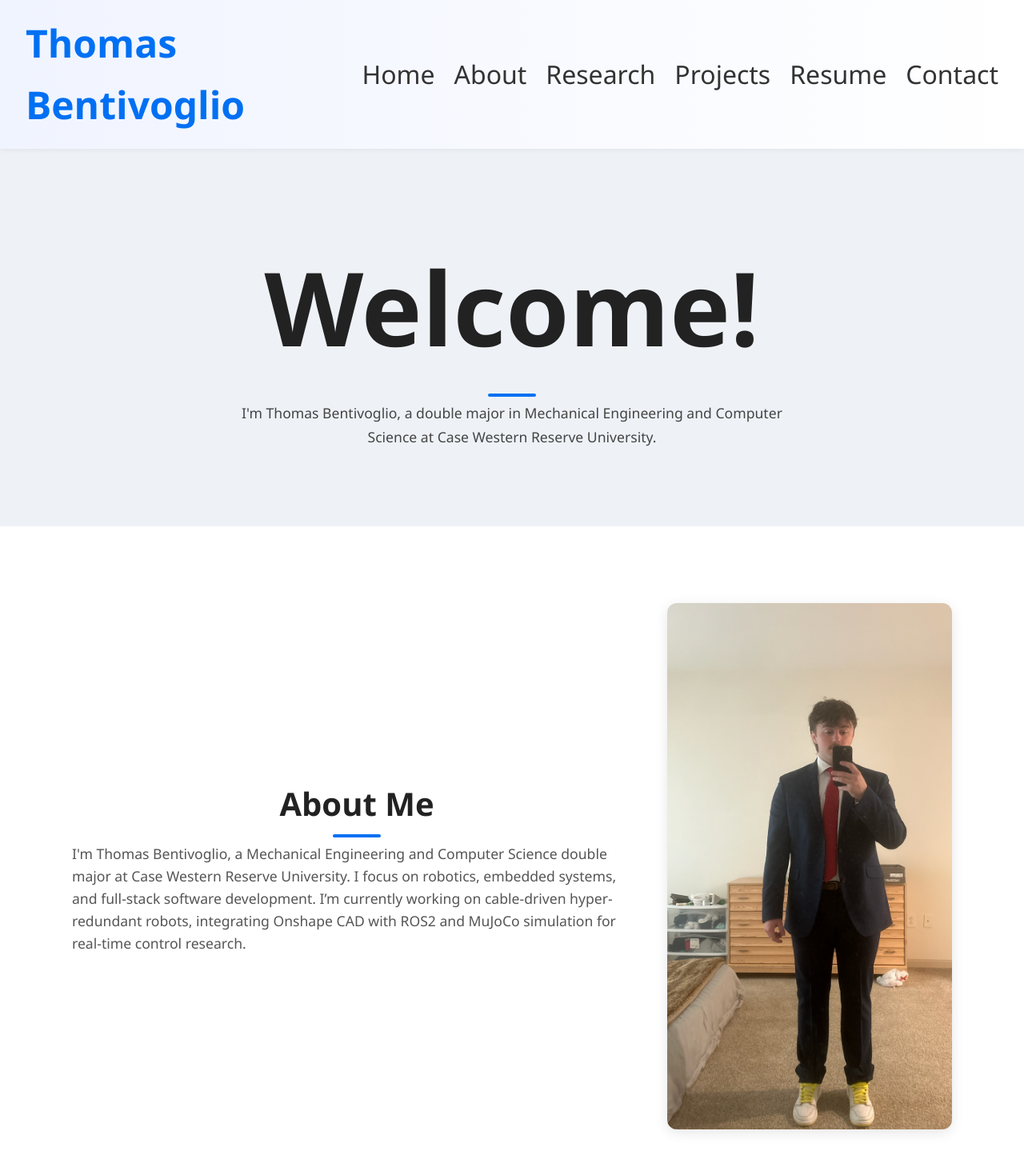
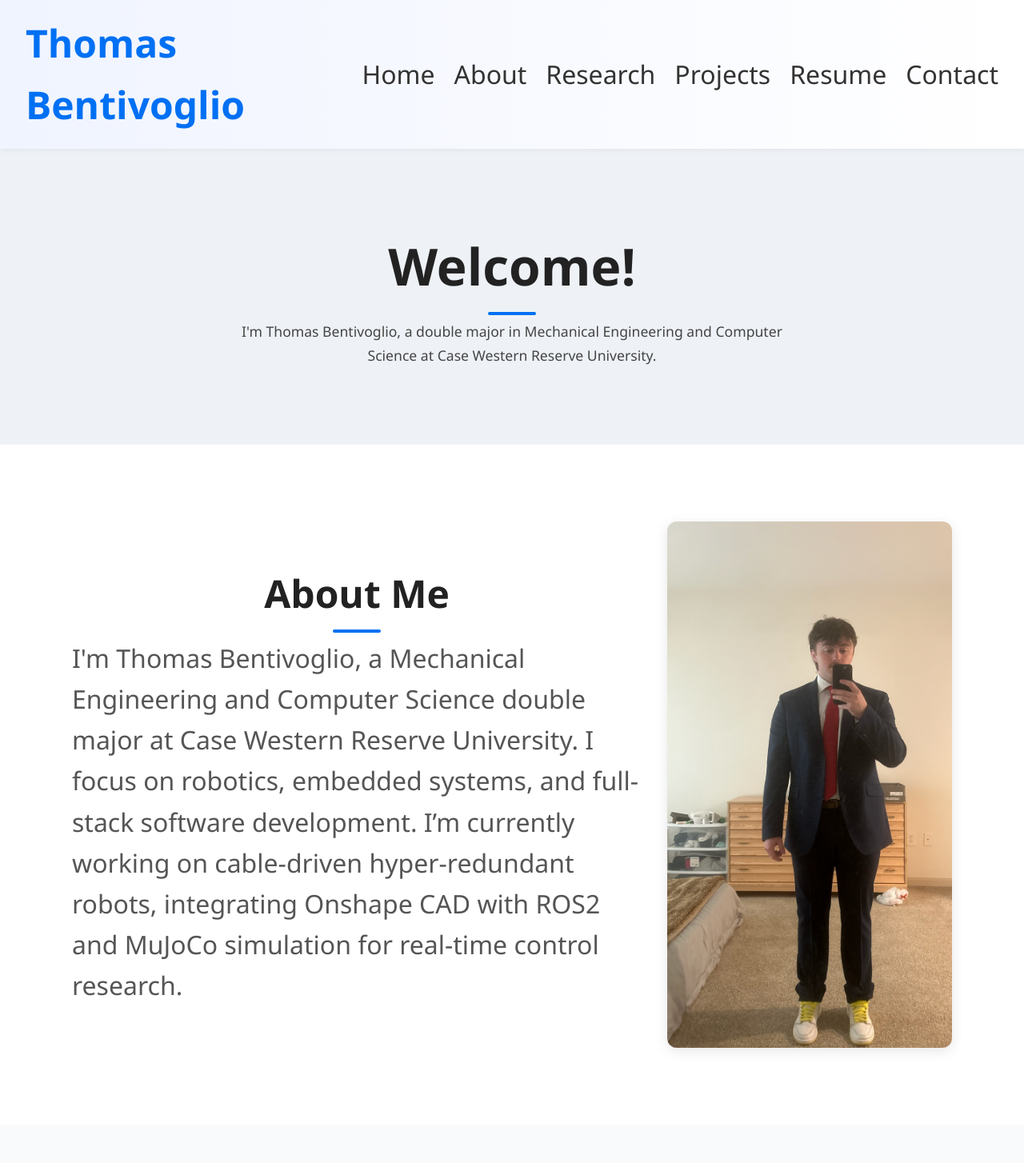
Before and after one commit to thomasbenti/personal-website, a React (Vite) app: page / in a window 1280 px wide. Shown: the top 1454 px of the page at 80% size. Built offline with nearby package versions, Linux system fonts and the light colour scheme.

Commit message:
made text larger

```diff
--- a/src/sections/About.css
+++ b/src/sections/About.css
@@ -17,12 +17,12 @@
 }
 
 .about-text h2 {
-  font-size: 2.5rem;
+  font-size: 3rem;
   margin-bottom: 1rem;
 }
 
 .about-text p {
-  font-size: 1.1rem;
+  font-size: 2rem;
   color: #555;
 }
 
--- a/src/sections/Home.css
+++ b/src/sections/Home.css
@@ -6,7 +6,7 @@
 }
 
 .home h2 {
-  font-size: 8rem;
+  font-size: 4rem;
   margin-bottom: 1rem;
   color: #222;
 }
```
